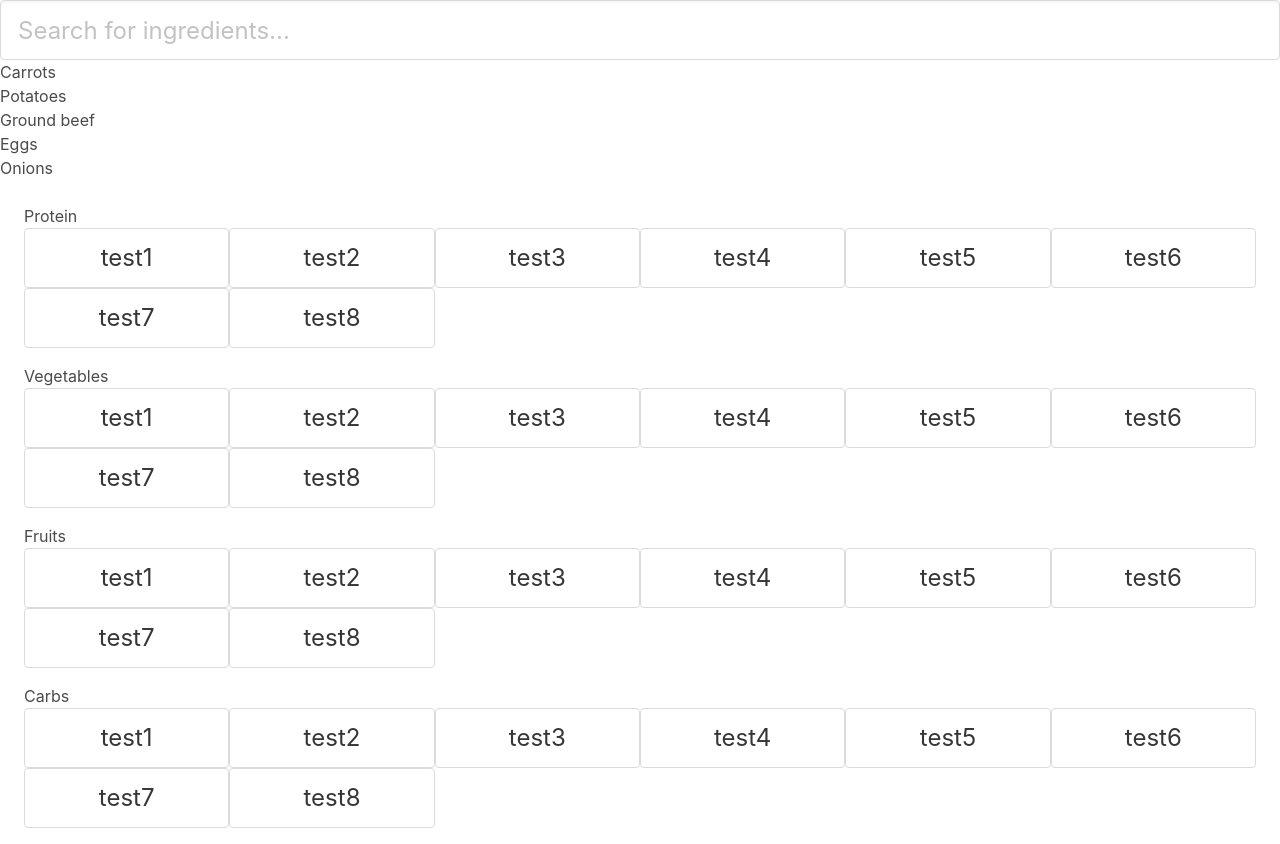
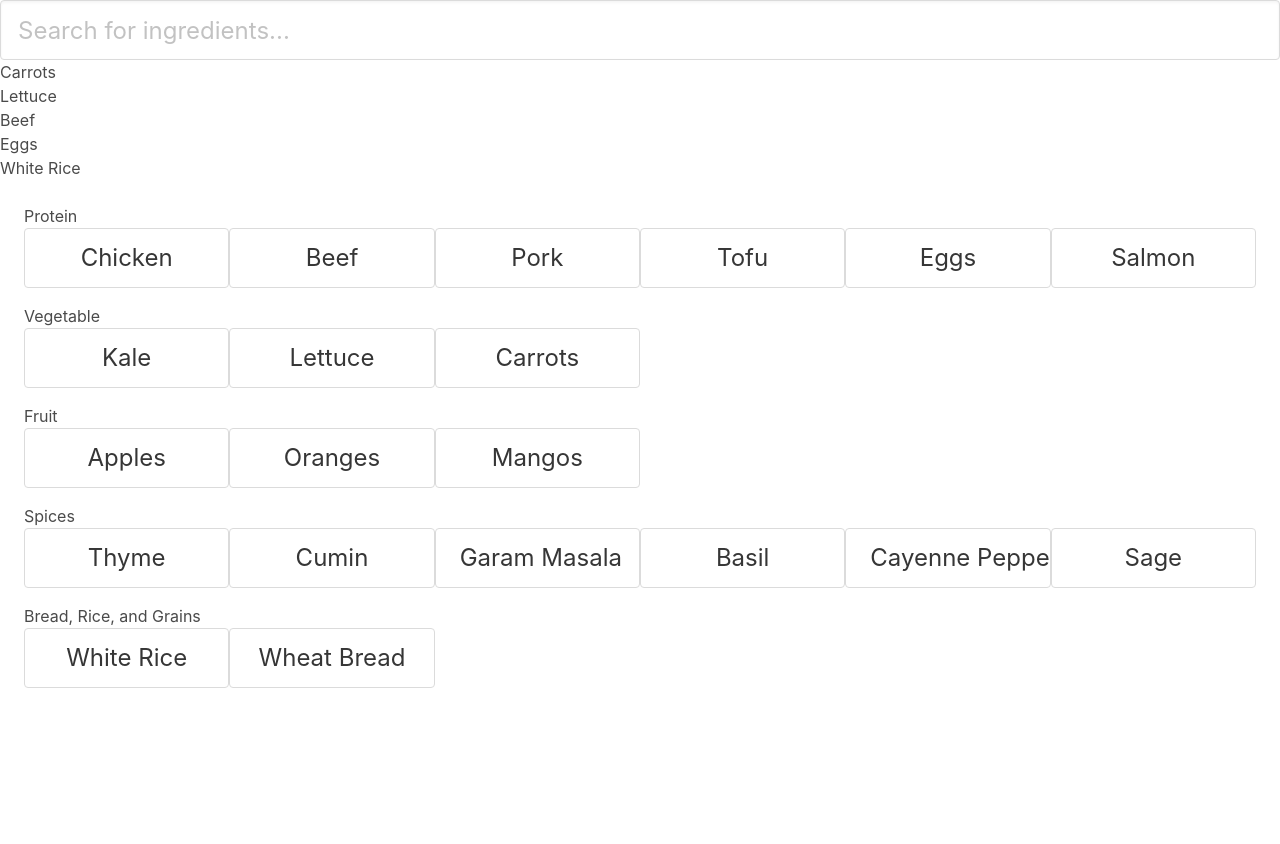
Before and after one commit to arwalton/recipe-app, a React (Create React App) app in the folder front_end/: page / in a window 1280 px wide. After the commit the page ends 800 px from the top, so only its background shows below. Built offline with nearby package versions, Linux system fonts and the light colour scheme.

Commit message:
Reorganized React components and mocked up basic json data

```diff
--- a/front_end/src/App.js
+++ b/front_end/src/App.js
@@ -7,16 +7,39 @@ class App extends React.Component{
 
   selections = [
     {id: 1, name: "Carrots"},
-    {id: 2, name: "Potatoes"},
-    {id: 3, name: "Ground beef"},
+    {id: 2, name: "Lettuce"},
+    {id: 3, name: "Beef"},
     {id: 4, name: "Eggs"},
-    {id: 5, name: "Onions"}
+    {id: 5, name: "White Rice"}
   ];
+
+  ingredients = [
+    {group: "Protein", name: "Chicken"},
+    {group: "Protein", name: "Beef"},
+    {group: "Protein", name: "Pork"},
+    {group: "Protein", name: "Tofu"},
+    {group: "Protein", name: "Eggs"},
+    {group: "Protein", name: "Salmon"},
+    {group: "Vegetable", name: "Kale"},
+    {group: "Vegetable", name: "Lettuce"},
+    {group: "Vegetable", name: "Carrots"},
+    {group: "Fruit", name: "Apples"},
+    {group: "Fruit", name: "Oranges"},
+    {group: "Fruit", name: "Mangos"},
+    {group: "Spices", name: "Thyme"},
+    {group: "Spices", name: "Cumin"},
+    {group: "Spices", name: "Garam Masala"},
+    {group: "Spices", name: "Basil"},
+    {group: "Spices", name: "Cayenne Pepper"},
+    {group: "Spices", name: "Sage"},
+    {group: "Bread, Rice, and Grains", name: "White Rice"},
+    {group: "Bread, Rice, and Grains", name: "Wheat Bread"},
+  ]
 
   render(){
     return (
       <div className={"App"}>
-          <FilterableIngredientsList selections={this.selections}></FilterableIngredientsList>
+          <FilterableIngredientsList ingredients={this.ingredients} selections={this.selections}></FilterableIngredientsList>
       </div>
     );
   }
--- a/front_end/src/FilterableIngredientsList.js
+++ b/front_end/src/FilterableIngredientsList.js
@@ -1,22 +1,17 @@
 import React from "react";
 import SearchBar from "./SearchBar";
 import SelectedIngredientList from "./SelectedIngredientList";
-import IngredientList from "./IngredientList"
+import IngredientGroupList from "./IngredientGroupList";
 
+//App sends ingredients and selections as props in this static version
 class FilterableIngredientsList extends React.Component{
-    constructor(props){
-        super(props)
-    };
 
     render(){
         return(
             <div className={"filterable-ingredients-list"}>
                 <SearchBar></SearchBar>
                 <SelectedIngredientList selections={this.props.selections}></SelectedIngredientList>
-                <IngredientList group="Protein"></IngredientList>
-                <IngredientList group="Vegetables"></IngredientList>
-                <IngredientList group="Fruits"></IngredientList>
-                <IngredientList group="Carbs"></IngredientList>
+                <IngredientGroupList ingredients={this.props.ingredients}></IngredientGroupList>
             </div>
         );
     }
--- /dev/null
+++ b/front_end/src/IngredientGroupList.js
@@ -0,0 +1,32 @@
+import React from "react";
+import IngredientList from "./IngredientList"
+
+//FilterableIngredientsList sends ingredients as a prop
+
+class IngredientGroupList extends React.Component{
+
+    render(){
+        const groups = [];
+        let lastGroup = null;
+
+        this.props.ingredients.forEach(ingredient => {
+            if(ingredient.group !== lastGroup){
+                groups.push(
+                    <IngredientList
+                        group={ingredient.group}
+                        ingredients={this.props.ingredients}>
+                    </IngredientList>
+                )
+            }
+            lastGroup = ingredient.group;
+        });
+
+        return(
+            <div>
+                {groups}
+            </div>
+        );
+    }
+}
+
+export default IngredientGroupList;
--- a/front_end/src/IngredientList.js
+++ b/front_end/src/IngredientList.js
@@ -1,25 +1,27 @@
 import React from "react";
 import Ingredient from "./Ingredient";
 
-
+//IngredientsGroupList sends group and ingredients as a prop
 class IngredientList extends React.Component{
-    constructor(props){
-        super(props);
-    }
 
     render(){
+        const ingredients = [];
+
+        this.props.ingredients.forEach(ingredient =>{
+            if(ingredient.group === this.props.group){
+                ingredients.push(
+                    <Ingredient
+                        name={ingredient.name}>
+                    </Ingredient>
+                )
+            }
+        });
+
         return(
         <div className={"m-5"}>
             <h2 className={"group-title"}>{this.props.group}</h2>
             <div className={"buttons"}>
-                <Ingredient name="test1"></Ingredient>
-                <Ingredient name="test2"></Ingredient>
-                <Ingredient name="test3"></Ingredient>
-                <Ingredient name="test4"></Ingredient>
-                <Ingredient name="test5"></Ingredient>
-                <Ingredient name="test6"></Ingredient>
-                <Ingredient name="test7"></Ingredient>
-                <Ingredient name="test8"></Ingredient>
+                {ingredients}
             </div>
         </div>
         );
```
